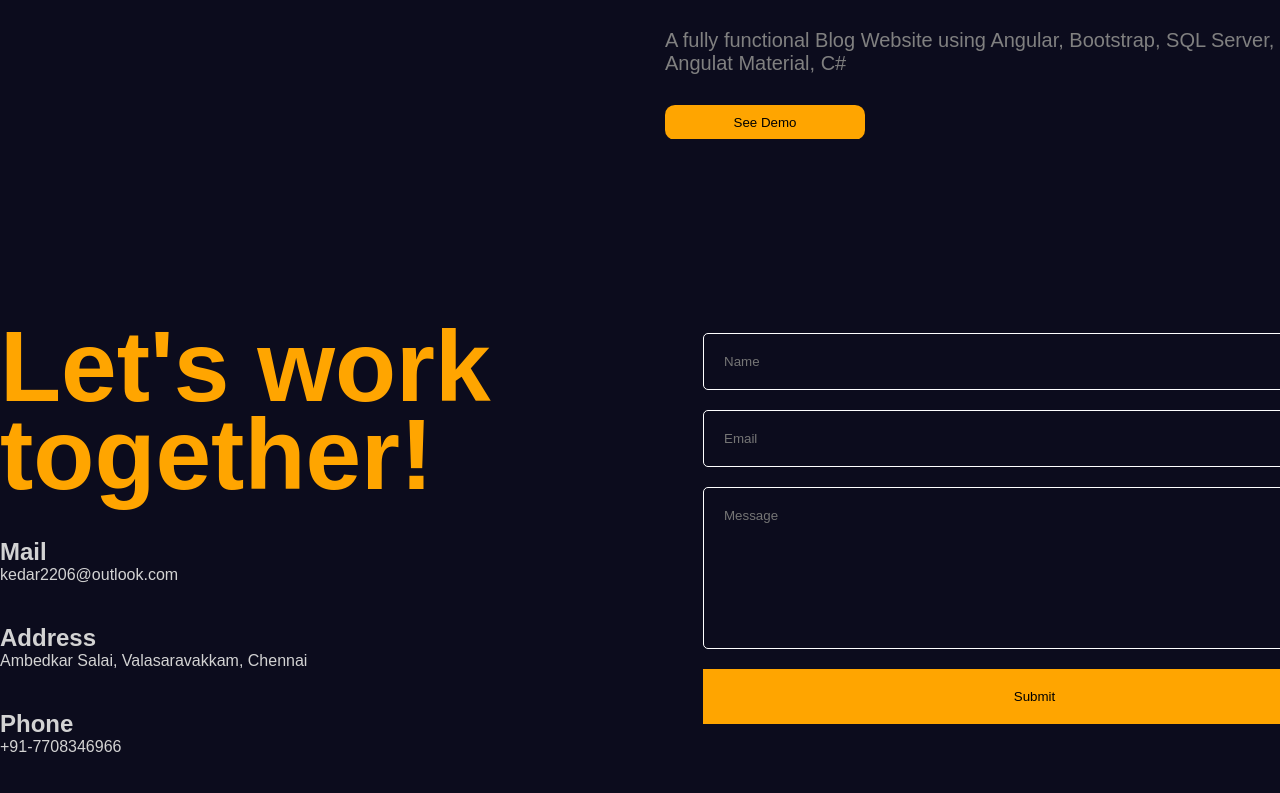
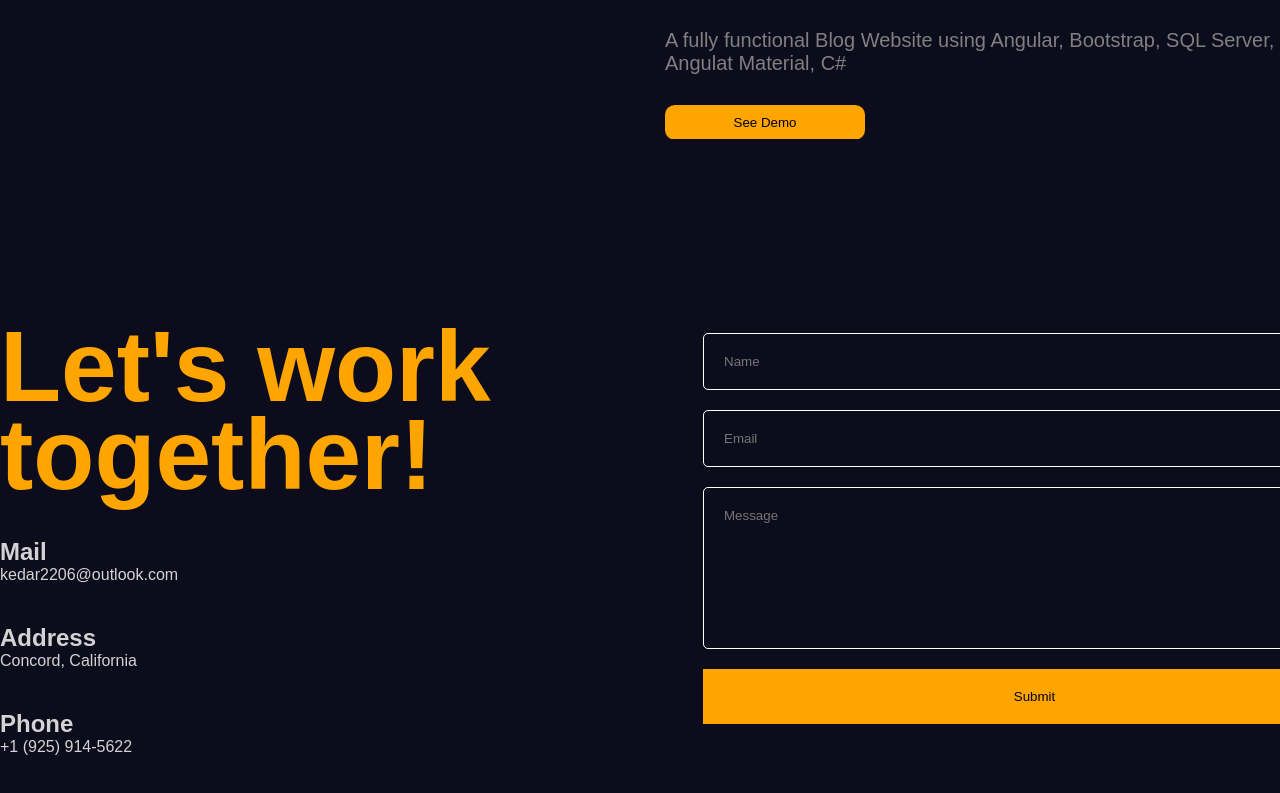
Before and after one commit to kedar-2206/Kedar-Portfolio, a React app in the folder src/: page / in a window 1280 px wide. Shown: the part 5977-6770 px from the top of the page. Built offline with nearby package versions, Linux system fonts and the light colour scheme; the HTML template or start-up script is replaced by a standard one.

Commit message:
Update Contact

```diff
--- a/src/components/contact/Contact.jsx
+++ b/src/components/contact/Contact.jsx
@@ -80,11 +80,11 @@ function Contact() {
             </motion.div>
             <motion.div className="item" variants={variants}>
                 <h2>Address</h2>
-                <span>Ambedkar Salai, Valasaravakkam, Chennai</span>
+                <span>Concord, California</span>
             </motion.div>
             <motion.div className="item" variants={variants}>
                 <h2>Phone</h2>
-                <span>+91-7708346966</span>
+                <span>+1 (925) 914-5622</span>
             </motion.div>
         </motion.div>
         <div className="formContainer">
```
